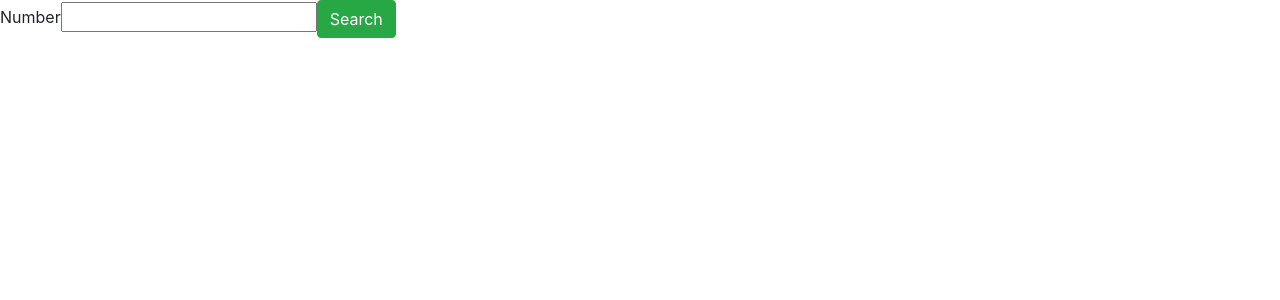
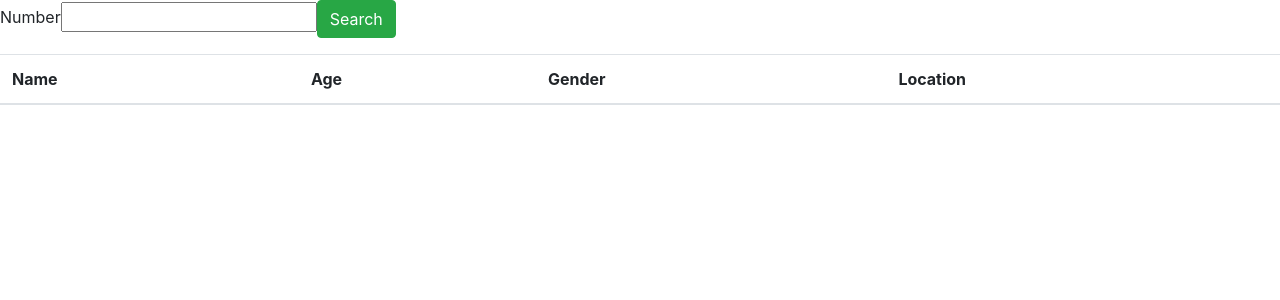
Before and after one commit to jamesleitschuh02/Employee-Directory, a React (Create React App) app in the folder employeeapp/: page / in a window 1280 px wide. Shown: the top 300 px of the page. Built offline with nearby package versions, Linux system fonts and the light colour scheme.

Commit message:
added functionality to columns component

```diff
--- a/employeeapp/src/components/Columns/index.js
+++ b/employeeapp/src/components/Columns/index.js
@@ -0,0 +1,17 @@
+import React from "react";
+
+function Columns(){
+    return (
+        <thead>
+            <tr>
+                <th scope="col">Name</th>
+                <th scope="col">Age</th>
+                <th scope="col">Gender</th>
+                <th scope="col">Location</th>
+            </tr>
+        </thead>
+    )
+;
+}
+
+export default Columns;
--- a/employeeapp/src/components/Table/index.js
+++ b/employeeapp/src/components/Table/index.js
@@ -1,8 +1,18 @@
 import React from "react";
+import Columns from "../Columns";
 
 function Table(props){
     return(
-        (<p>|| Name: {props.name} || Age: {props.age} || Country: {props.country} || Gender: {props.gender} ||</p>)
+        <>
+            <table className="table">
+                <Columns />
+                {props.info.map((index) => {
+                    return (
+                        <p>{index.name.first}</p>
+                        );
+                    })}
+            </table>
+        </>
     );
 }
 
--- a/employeeapp/src/pages/Search/index.js
+++ b/employeeapp/src/pages/Search/index.js
@@ -35,6 +35,9 @@ function Search(){
                 />
             </div>
             <div>
+                <Table info={results} />
+            </div>
+            {/* <div>
                 {results.map((index) => {
                     return (
                     <Table
@@ -45,7 +48,7 @@ function Search(){
                         gender={index.gender}
                     />)
                 })}
-            </div>
+            </div> */}
         </>
     );
 }
```
